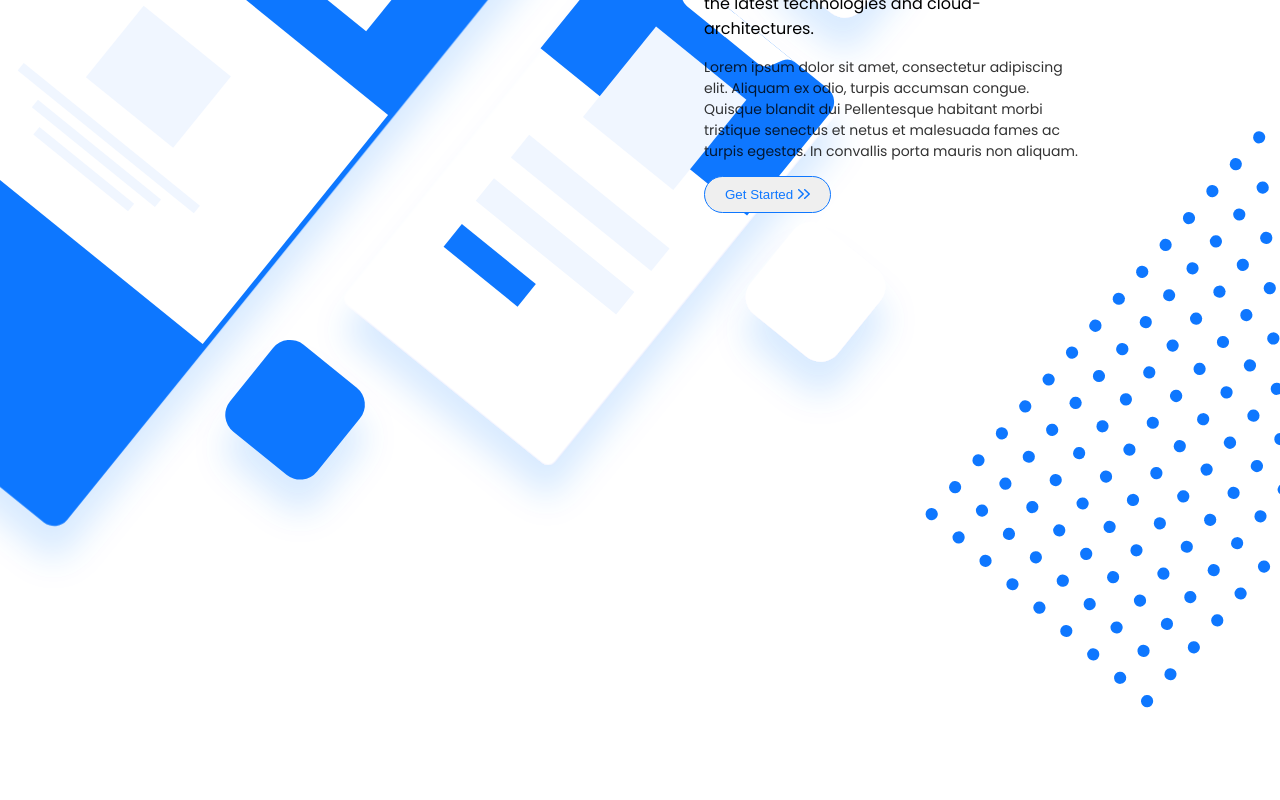
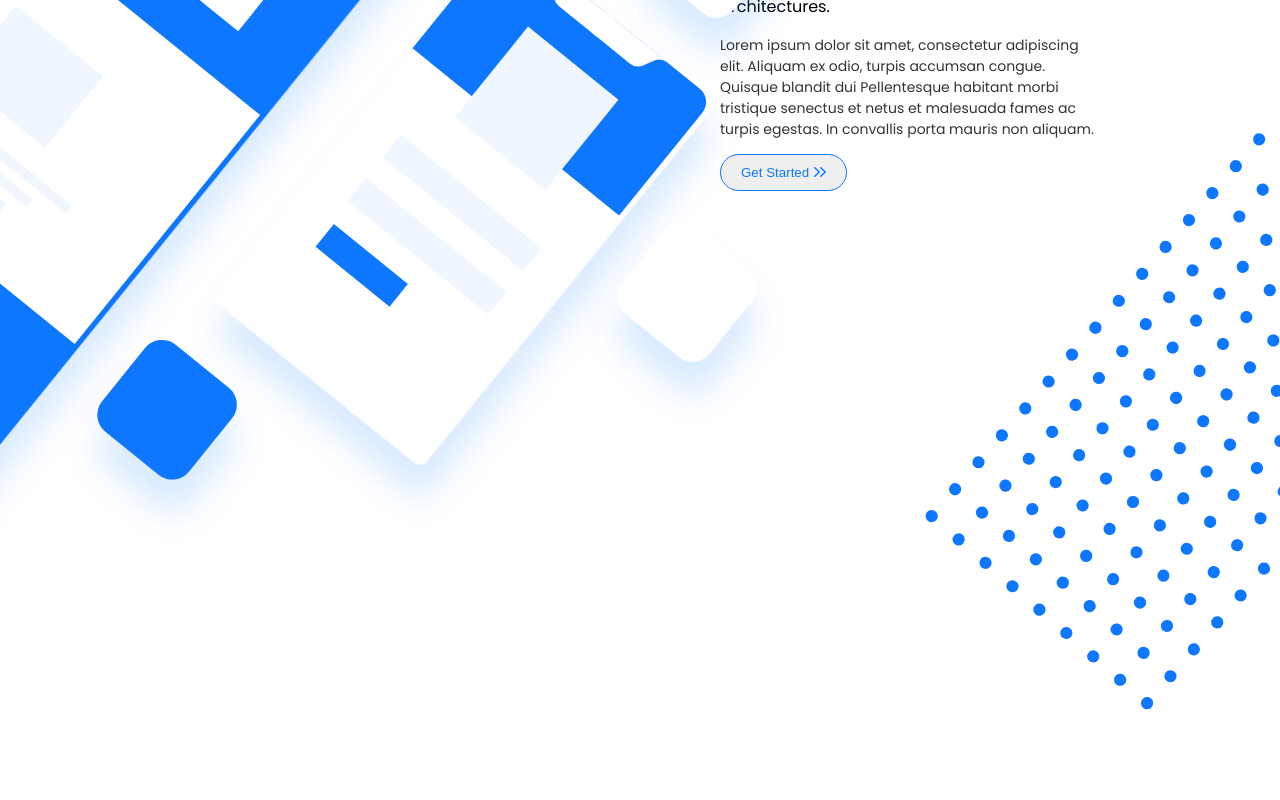
Before and after one commit to kushaangowda/Secure_Blink_Task, a React (Create React App) app: page / in a window 1280 px wide. Shown: the part 1420-2220 px from the top of the page. Built offline with nearby package versions, Linux system fonts and the light colour scheme; a web font is replaced by a local one.

Commit message:
fixed Screen 2

```diff
--- a/src/index.css
+++ b/src/index.css
@@ -205,30 +205,32 @@ button {
 }
 
 .Screen2 {
-	position: relative;
 	z-index: 2;
 	background-color: #fff;
 	padding-bottom: 200px;
+	display: flex;
+	flex-direction: row;
+}
+
+.lhs {
+	width: 50vw;
 }
 
 .g1 {
+	height: 150vh;
 	position: relative;
-	top: 0px;
-	left: -40%;
-	height: 150vh;
+	left: -50vw;
 }
 
 .g2 {
 	position: absolute;
-	top: 0px;
 	right: -5%;
 }
 
 .Text2 {
-	position: absolute;
-	top: 30%;
-	left: 55%;
 	width: 30%;
+	margin-top: 50vh;
+	margin-left: 80px;
 }
 
 .a2 {
@@ -281,8 +283,8 @@ button {
 
 .g3 {
 	position: absolute;
-	top: 51%;
 	right: -16%;
+	margin-top: 90vh;
 }
 
 .Screen3 {
--- a/src/screens/Screen2.js
+++ b/src/screens/Screen2.js
@@ -6,8 +6,10 @@ import Text2 from "./components2/text2";
 
 function Screen2() {
 	return (
-		<div className="Screen2">
-			<img src={g1} className="g1" />
+		<div className="Screen2" id="about">
+			<div className="lhs">
+				<img src={g1} className="g1" />
+			</div>
 			<img src={g2} className="g2" />
 			<Text2 />
 			<img src={g3} className="g3" />
--- a/src/screens/components2/text2.js
+++ b/src/screens/components2/text2.js
@@ -4,7 +4,7 @@ import arrow2 from "../../assets/arrow-down-sign-to-navigate.svg";
 
 function Text2() {
 	return (
-		<div className="Text2" id="about">
+		<div className="Text2">
 			<p className="text2stuff">
 				<img src={a2} className="a2" />
 				<span className="aboutus">ABOUT US</span>
```
Also changed, not shown: 1 other file (tests, documents, lock files or other folders).
